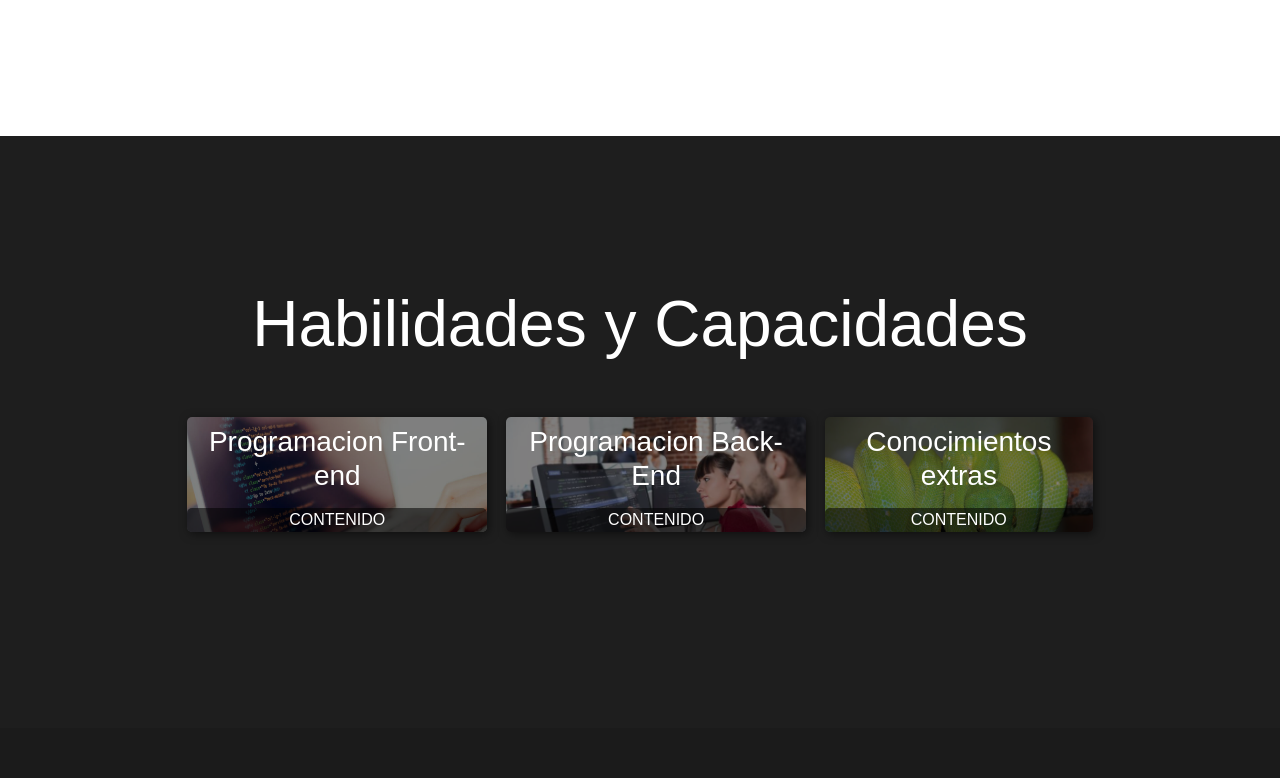
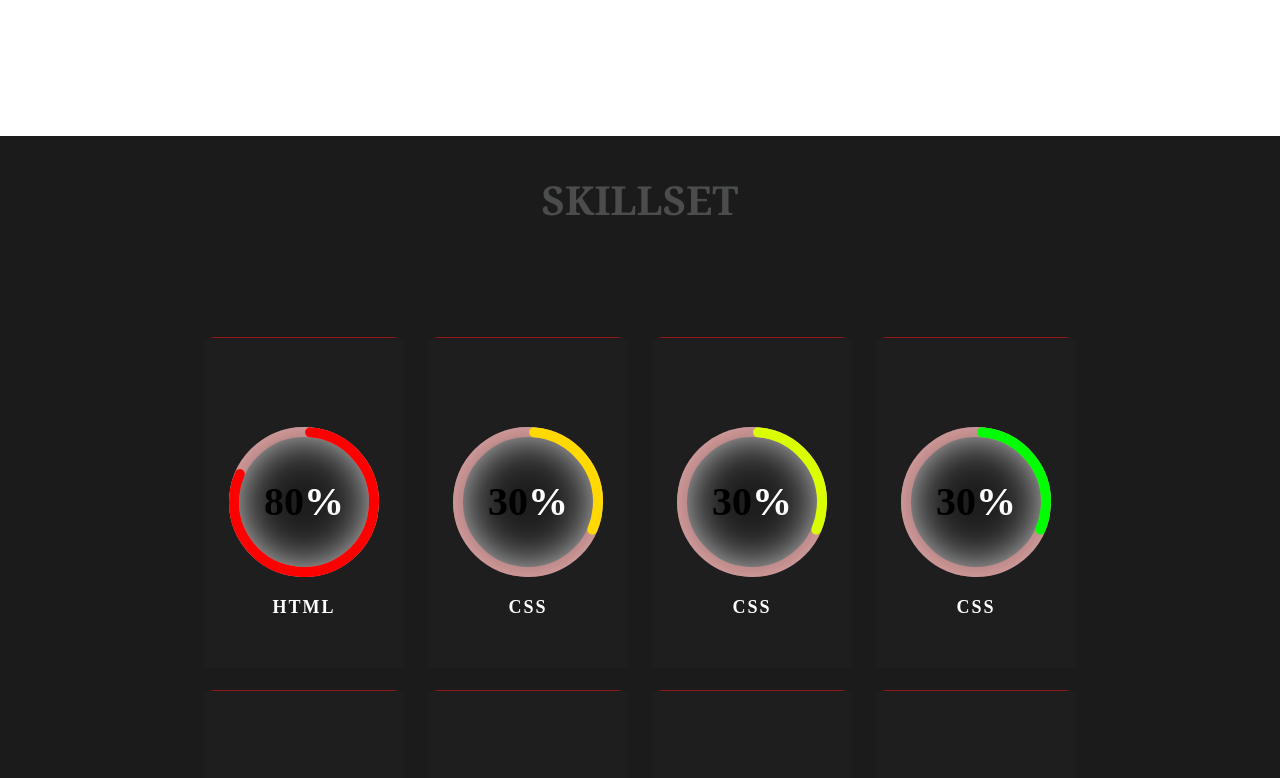
Before and after one commit to ErnestoRafaelAquino/Front-END, an Angular app: page / in a window 1280 px wide. Shown: the part 2540-3318 px from the top of the page. Built offline with nearby package versions, Linux system fonts and the light colour scheme.

Commit message:
brillo_skill_&_habil

```diff
--- a/src/app/app.component.html
+++ b/src/app/app.component.html
@@ -4,8 +4,8 @@
   <app-formacion></app-formacion>
   <app-proyectos></app-proyectos>
   <app-experiencia></app-experiencia>
+  <app-skillset></app-skillset>
   <app-habilidades></app-habilidades>
-  <app-skillset></app-skillset>
   <app-contacto></app-contacto>
   <app-footer></app-footer>
 </div>
--- a/src/app/componentes/habilidades/habilidades.component.css
+++ b/src/app/componentes/habilidades/habilidades.component.css
@@ -1,10 +1,30 @@
 #conocimientos {
-  background-color: rgb(30, 30, 30);
+  background-color: rgb(255, 255, 255);
   color: white;
   text-align: center center;
   display: flex;
   justify-content: space-between;
 }
+
+#conocimientos h2{
+  color: rgb(0, 0, 0);
+  font-family: Cambria, Cochin, Georgia, Times, 'Times New Roman', serif;
+  font-weight: bold;
+}
+/*go brillo*/
+#conocimientos h2:hover span:nth-child(1){
+  margin-right: 5px;
+}
+#conocimientos h2:hover span:nth-child(2){
+  margin-left: 40px;
+}
+#conocimientos h2:hover span{
+  color: rgb(39, 39, 39);
+  text-shadow: 0 0 10px rgb(138, 43, 226),
+  0 0 20px rgb(138, 43, 226),
+  0 0 40px rgb(138, 43, 226);
+}
+/*brillo*/
 
 #conocimientos .container {
   padding: 150px 12px;
--- a/src/app/componentes/habilidades/habilidades.component.html
+++ b/src/app/componentes/habilidades/habilidades.component.html
@@ -1,6 +1,6 @@
 <section id="conocimientos">
   <div class="container">
-    <h2>Habilidades y Capacidades</h2>
+    <h2><span>Habilidades</span> y <span>Capacidades</span></h2>
     <div class="programas">
       <div class="carta">
         <h3>Programacion Front-end</h3>
--- a/src/app/componentes/header-nav/header-nav.component.html
+++ b/src/app/componentes/header-nav/header-nav.component.html
@@ -9,7 +9,7 @@
         <a href="#conocimientos2">Proyectos</a>
         <a href="#caracteristicas">Experiencia</a>
         <a href="#conocimientos">Habilidades</a>
-        <a href="#skillset">Skillset</a>
+        <a href="#skill">Skillset</a>
         <a href="#final">Contacto</a>
       </nav>
     </div>
--- a/src/app/componentes/skillset/skillset.component.css
+++ b/src/app/componentes/skillset/skillset.component.css
@@ -1,4 +1,34 @@
-* {
+#skill h1{
+  padding-top: 1em;
+  background: rgb(27, 27, 27);
+  font-size: 40px;
+  font-family: Cambria, Cochin, Georgia, Times, 'Times New Roman', serif;
+  font-weight: bold;
+  transition: .5 linear;
+}
+#skill h1 span{
+  font-size: 40px;
+  font-family: Cambria, Cochin, Georgia, Times, 'Times New Roman', serif;
+  font-weight: bold;
+  transition: .5 linear;
+}
+#skill h1:hover span:nth-child(1){
+  margin-right: 5px;
+}
+#skill h1:hover span:nth-child(2){
+  margin-left: 30px;
+}
+#skill h1:hover span{
+  color: white;
+  text-shadow: 0 0 10px white,
+  0 0 20px white,
+  0 0 40px white;
+}
+/*graficos*/
+*{
+  margin: 0;
+}
+.porcentaje {
   padding: 0;
   margin: 0;
   box-sizing: border-box;
--- a/src/app/componentes/skillset/skillset.component.html
+++ b/src/app/componentes/skillset/skillset.component.html
@@ -1,9 +1,17 @@
 <section>
+
+  <div id="skill">
+    <h1>
+      <span>S</span>KILL<span>SET</span>
+    </h1>
+  </div>
+
   <div class="porcentaje">
       <div class="container">
 
           <div class="card">
           <div class="box">
+
               <div class="porcent">
                   <svg>
                       <circle cx="70" cy="70" r="70"/>
```
